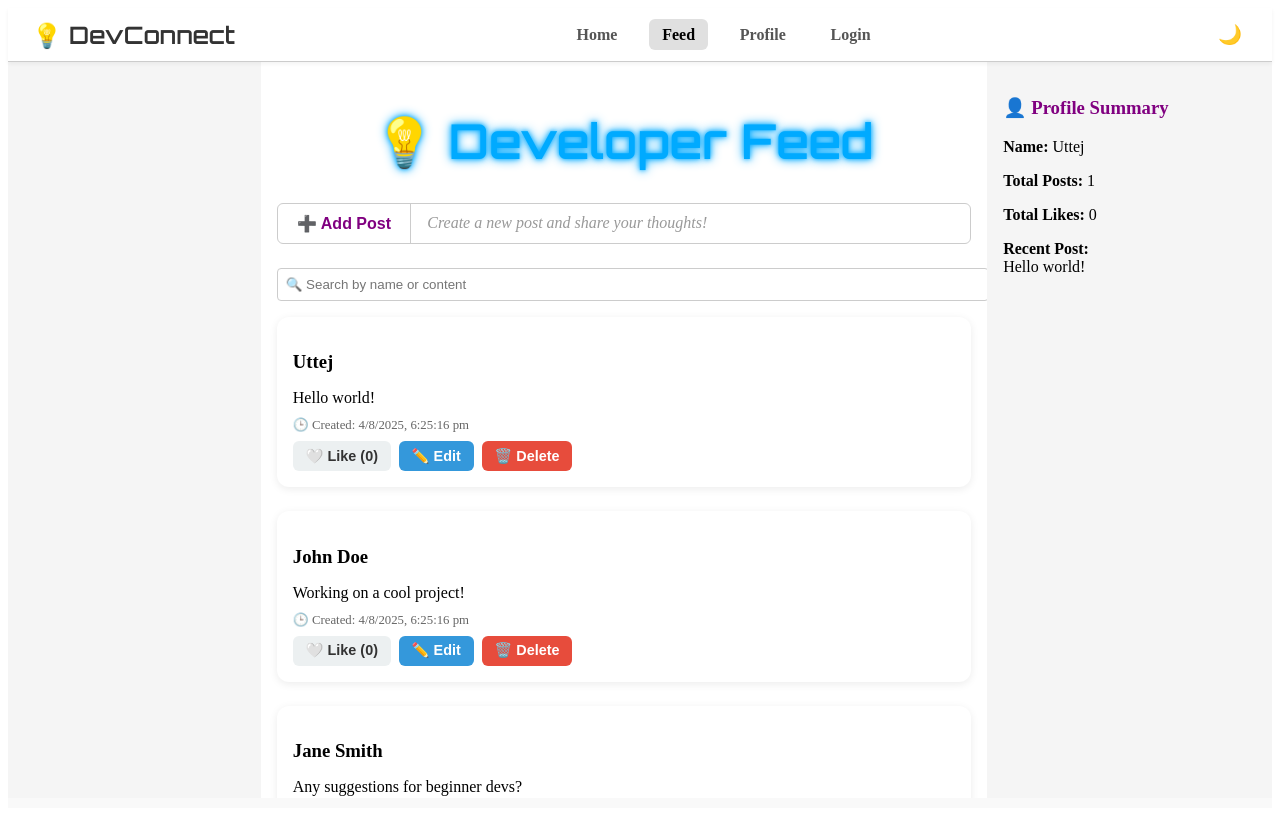
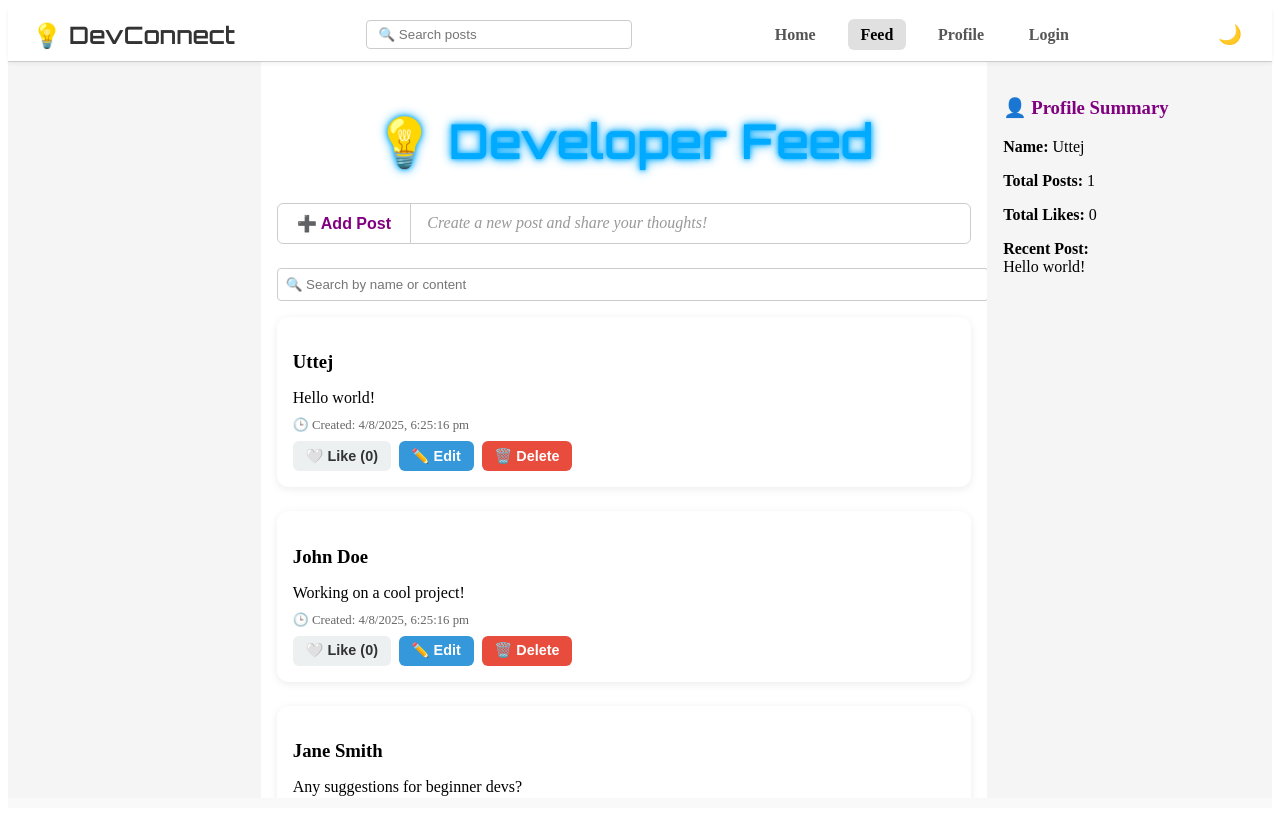
Before and after one commit to uttej-git/devcon, a React (Create React App) app: page /feed in a window 1280 px wide. Built offline with nearby package versions, Linux system fonts and the light colour scheme.

Commit message:
Feat: Move search bar to Navbar and connect to App state

```diff
--- a/src/components/Navbar.jsx
+++ b/src/components/Navbar.jsx
@@ -1,8 +1,8 @@
-import React, { useContext } from 'react';
+import React, { useState, useContext } from 'react';
 import { NavLink } from 'react-router-dom';
 import { ThemeContext } from '../App';
 
-const Navbar = () => {
+const Navbar = ({ searchTerm, setSearchTerm }) => {
   const { darkMode, setDarkMode } = useContext(ThemeContext);
 
   const navStyle = {
@@ -49,10 +49,27 @@ const Navbar = () => {
 
   return (
     <nav style={navStyle}>
-      {/* Logo/Title */}
+      {/* Logo */}
       <NavLink to="/" style={logoStyle}>
         💡 DevConnect
       </NavLink>
+
+      {/* Search bar */}
+      <input
+        type="text"
+        placeholder="🔍 Search posts"
+        value={searchTerm}
+        onChange={(e) => setSearchTerm(e.target.value)}
+        style={{
+          padding: '0.4rem 0.75rem',
+          borderRadius: '4px',
+          border: '1px solid',
+          borderColor: darkMode ? '#444' : '#ccc',
+          backgroundColor: darkMode ? '#2d2d2d' : '#fff',
+          color: darkMode ? '#fff' : '#000',
+          width: '240px',
+        }}
+      />
 
       {/* Navigation Links */}
       <div style={linksContainer}>
```
